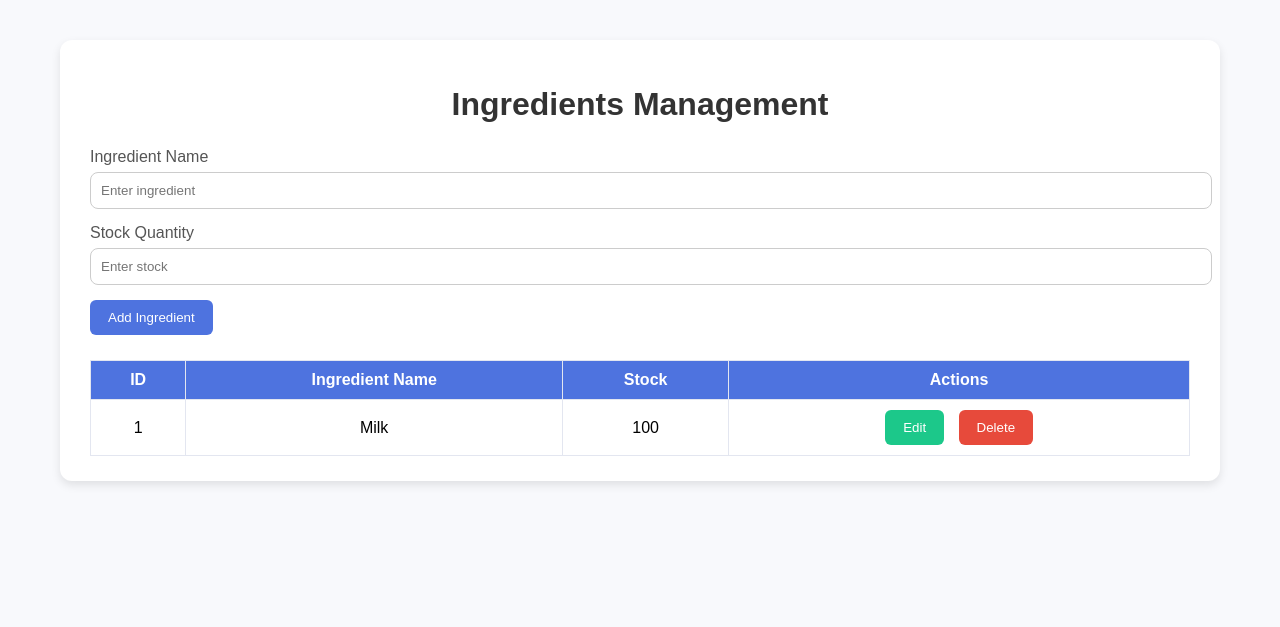
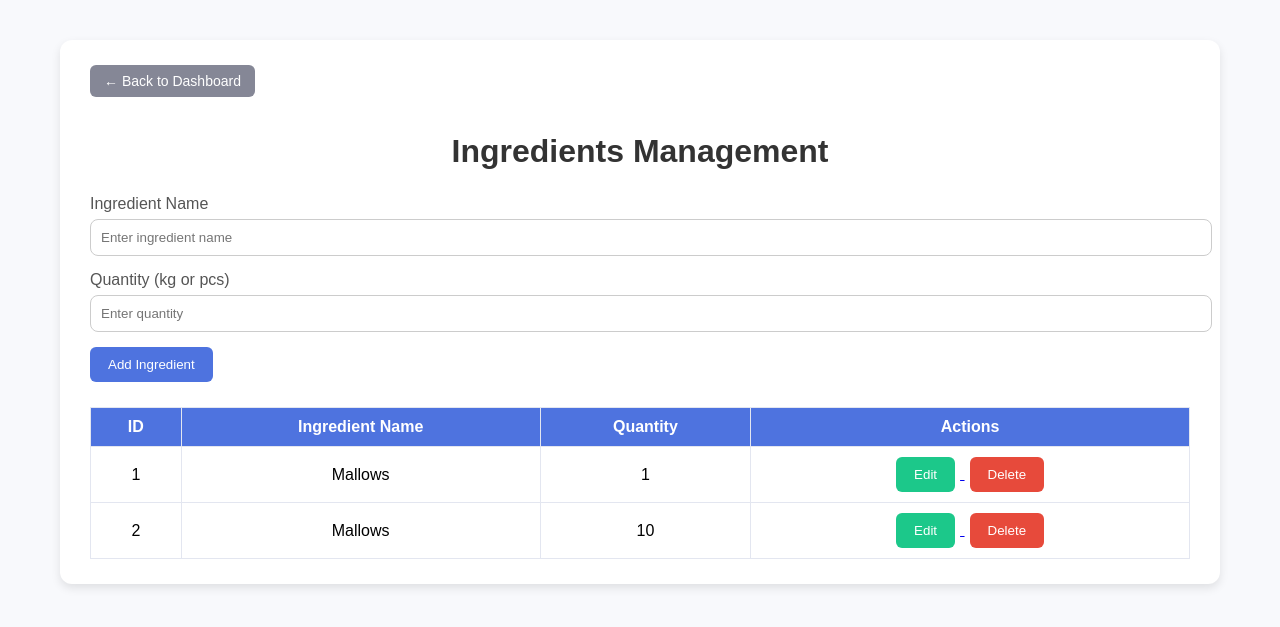
Before and after one commit to mgdejuan/ASGProjetcs---Final-Copy, a Django app: page /ingredients/ in a window 1280 px wide. Shown: the top 627 px of the page. Run offline with Django 5.2, Linux system fonts and the light colour scheme; data comes from the database, SQL or seed files in the repository; both versions use the stored data as it was after the commit.

Commit message:
Add files via upload

```diff
--- a/AGSProjects/dashboard/models.py
+++ b/AGSProjects/dashboard/models.py
@@ -12,29 +12,33 @@ class Flavor(models.Model):
 
 class Ingredient(models.Model):
     name = models.CharField(max_length=100)
-    stock = models.PositiveIntegerField()
+    quantity = models.PositiveIntegerField(default=0)
+    stock = models.PositiveIntegerField(default=0)
     is_available = models.BooleanField(default=True)
     created_at = models.DateTimeField(auto_now_add=True)
 
     def __str__(self):
-        return self.name
+        return f"{self.name} ({self.quantity})"
+
 
 
 class Topping(models.Model):
     name = models.CharField(max_length=100)
     price = models.DecimalField(max_digits=6, decimal_places=2)
+    stock = models.PositiveIntegerField(default=0)
     is_available = models.BooleanField(default=True)
     created_at = models.DateTimeField(auto_now_add=True)
 
     def __str__(self):
-        return self.name
+        return f"{self.name} ({self.stock} available)"
 
 
 class Packaging(models.Model):
     type = models.CharField(max_length=100)
     cost = models.DecimalField(max_digits=6, decimal_places=2)
+    quantity = models.PositiveIntegerField(default=0)
     is_available = models.BooleanField(default=True)
     created_at = models.DateTimeField(auto_now_add=True)
 
     def __str__(self):
-        return self.type
+        return f"{self.type} ({self.quantity} pcs)"
--- a/AGSProjects/dashboard/static/css/crud.css
+++ b/AGSProjects/dashboard/static/css/crud.css
@@ -91,3 +91,19 @@ table th {
 .delete-btn:hover {
     background-color: #be2617;
 }
+
+.back-btn {
+    display: inline-block;
+    margin-bottom: 15px;
+    background-color: #858796;
+    color: white;
+    text-decoration: none;
+    padding: 8px 14px;
+    border-radius: 6px;
+    font-size: 14px;
+    transition: background-color 0.3s;
+}
+
+.back-btn:hover {
+    background-color: #6c757d;
+}
--- a/AGSProjects/dashboard/templates/dashboard/ingredients.html
+++ b/AGSProjects/dashboard/templates/dashboard/ingredients.html
@@ -8,17 +8,20 @@
 </head>
 <body>
 <div class="container">
+
+    <a href="{% url 'home' %}" class="back-btn">← Back to Dashboard</a>
+
     <h1>Ingredients Management</h1>
 
-    <form method="post">
+    <form method="post" class="create-form">
         {% csrf_token %}
         <div class="form-group">
-            <label for="ingredient">Ingredient Name</label>
-            <input type="text" id="ingredient" name="ingredient" placeholder="Enter ingredient" required>
+            <label for="name">Ingredient Name</label>
+            <input type="text" id="name" name="name" placeholder="Enter ingredient name" required>
         </div>
         <div class="form-group">
-            <label for="stock">Stock Quantity</label>
-            <input type="number" id="stock" name="stock" placeholder="Enter stock" required>
+            <label for="quantity">Quantity (kg or pcs)</label>
+            <input type="number" id="quantity" name="quantity" placeholder="Enter quantity" required>
         </div>
         <button type="submit">Add Ingredient</button>
     </form>
@@ -28,22 +31,31 @@
             <tr>
                 <th>ID</th>
                 <th>Ingredient Name</th>
-            <th>Stock</th>
+                <th>Quantity</th>
                 <th>Actions</th>
             </tr>
         </thead>
         <tbody>
+            {% for i in ingredients %}
             <tr>
-            <td>1</td>
-            <td>Milk</td>
-            <td>100</td>
+                <td>{{ i.id }}</td>
+                <td>{{ i.name }}</td>
+                <td>{{ i.quantity }}</td>
                 <td class="action-buttons">
-                <button class="edit-btn">Edit</button>
-                <button class="delete-btn">Delete</button>
+                    <a href="{% url 'update_ingredient' i.id %}">
+                        <button type="button" class="edit-btn">Edit</button>
+                    </a>
+                    <a href="{% url 'delete_ingredient' i.id %}">
+                        <button type="button" class="delete-btn">Delete</button>
+                    </a>
                 </td>
             </tr>
+            {% empty %}
+            <tr><td colspan="4">No ingredients added yet.</td></tr>
+            {% endfor %}
         </tbody>
     </table>
+
 </div>
 </body>
 </html>
--- a/AGSProjects/dashboard/urls.py
+++ b/AGSProjects/dashboard/urls.py
@@ -3,9 +3,10 @@ from . import views
 
 urlpatterns = [
     # Flavors
+    path('', views.dashboard, name='dashboard'),
     path('flavors/', views.flavors, name='flavors'),
-    path('flavors/update/<int:id>/', views.update_flavor, name='update_flavor'),
-    path('flavors/delete/<int:id>/', views.delete_flavor, name='delete_flavor'),
+    path('flavors/update_flavor/<int:id>/', views.update_flavor, name='update_flavor'),
+    path('flavors/delete_flavor/<int:id>/', views.delete_flavor, name='delete_flavor'),
 
     # Ingredients
     path('ingredients/', views.ingredients, name='ingredients'),
--- a/AGSProjects/dashboard/views.py
+++ b/AGSProjects/dashboard/views.py
@@ -1,17 +1,24 @@
-from django.shortcuts import render
 from django.shortcuts import render, redirect, get_object_or_404
 from .models import Flavor, Ingredient, Topping, Packaging
 
 
+def dashboard(request):
+    return render(request, 'dashboard/home.html')
+
+
 # ----- FLAVORS CRUD -----
 def flavors(request):
-    flavors = Flavor.objects.all()
     if request.method == 'POST':
         name = request.POST.get('name')
         price = request.POST.get('price')
-        Flavor.objects.create(name=name, price=price)
+
+        if name and price:  # prevent empty form submission
+            Flavor.objects.create(name=name, price=price)
         return redirect('flavors')
-    return render(request, 'dashboard/flavors.html')
+
+    flavors = Flavor.objects.all()
+    return render(request, 'dashboard/flavors.html', {'flavors': flavors})
+
 
 def update_flavor(request, id):
     flavor = get_object_or_404(Flavor, id=id)
@@ -22,6 +29,7 @@ def update_flavor(request, id):
         return redirect('flavors')
     return render(request, 'dashboard/update_flavor.html', {'flavor': flavor})
 
+
 def delete_flavor(request, id):
     flavor = get_object_or_404(Flavor, id=id)
     flavor.delete()
@@ -30,22 +38,27 @@ def delete_flavor(request, id):
 
 # ----- INGREDIENTS CRUD -----
 def ingredients(request):
+    if request.method == 'POST':
+        name = request.POST.get('name')
+        quantity = request.POST.get('quantity')
+
+        if name and quantity:
+            Ingredient.objects.create(name=name, quantity=quantity)
+        return redirect('ingredients')
+
     ingredients = Ingredient.objects.all()
-    if request.method == 'POST':
-        name = request.POST.get('ingredient')
-        stock = request.POST.get('stock')
-        Ingredient.objects.create(name=name, stock=stock)
-        return redirect('ingredients')
     return render(request, 'dashboard/ingredients.html', {'ingredients': ingredients})
+
 
 def update_ingredient(request, id):
     ingredient = get_object_or_404(Ingredient, id=id)
     if request.method == 'POST':
-        ingredient.name = request.POST.get('ingredient')
-        ingredient.stock = request.POST.get('stock')
+        ingredient.name = request.POST.get('name')
+        ingredient.quantity = request.POST.get('quantity')
         ingredient.save()
         return redirect('ingredients')
     return render(request, 'dashboard/update_ingredient.html', {'ingredient': ingredient})
+
 
 def delete_ingredient(request, id):
     ingredient = get_object_or_404(Ingredient, id=id)
@@ -55,22 +68,27 @@ def delete_ingredient(request, id):
 
 # ----- TOPPINGS CRUD -----
 def toppings(request):
+    if request.method == 'POST':
+        name = request.POST.get('name')
+        price = request.POST.get('price')
+
+        if name and price:
+            Topping.objects.create(name=name, price=price)
+        return redirect('toppings')
+
     toppings = Topping.objects.all()
-    if request.method == 'POST':
-        name = request.POST.get('topping')
-        price = request.POST.get('price')
-        Topping.objects.create(name=name, price=price)
-        return redirect('toppings')
     return render(request, 'dashboard/toppings.html', {'toppings': toppings})
+
 
 def update_topping(request, id):
     topping = get_object_or_404(Topping, id=id)
     if request.method == 'POST':
-        topping.name = request.POST.get('topping')
+        topping.name = request.POST.get('name')
         topping.price = request.POST.get('price')
         topping.save()
         return redirect('toppings')
     return render(request, 'dashboard/update_topping.html', {'topping': topping})
+
 
 def delete_topping(request, id):
     topping = get_object_or_404(Topping, id=id)
@@ -80,13 +98,17 @@ def delete_topping(request, id):
 
 # ----- PACKAGING CRUD -----
 def packaging(request):
-    packaging_list = Packaging.objects.all()
     if request.method == 'POST':
         type = request.POST.get('type')
         cost = request.POST.get('cost')
-        Packaging.objects.create(type=type, cost=cost)
+
+        if type and cost:
+            Packaging.objects.create(type=type, cost=cost)
         return redirect('packaging')
+
+    packaging_list = Packaging.objects.all()
     return render(request, 'dashboard/packaging.html', {'packaging_list': packaging_list})
+
 
 def update_packaging(request, id):
     packaging = get_object_or_404(Packaging, id=id)
@@ -97,6 +119,7 @@ def update_packaging(request, id):
         return redirect('packaging')
     return render(request, 'dashboard/update_packaging.html', {'packaging': packaging})
 
+
 def delete_packaging(request, id):
     packaging = get_object_or_404(Packaging, id=id)
     packaging.delete()
```
Also changed, not shown: AGSProjects/dashboard/templates/dashboard/flavors.html (+13 -4 lines), AGSProjects/dashboard/templates/dashboard/packaging.html (+21 -7 lines), AGSProjects/dashboard/templates/dashboard/toppings.html (+22 -10 lines), AGSProjects/dashboard/migrations/0004_ingredient_quantity.py (added), AGSProjects/dashboard/migrations/0005_packaging_quantity_topping_stock_and_more.py (added), AGSProjects/db.sqlite3, AGSProjects/myproject/urls.py (line endings or trailing spaces). Lines whose indentation alone changed are shown as unchanged.
